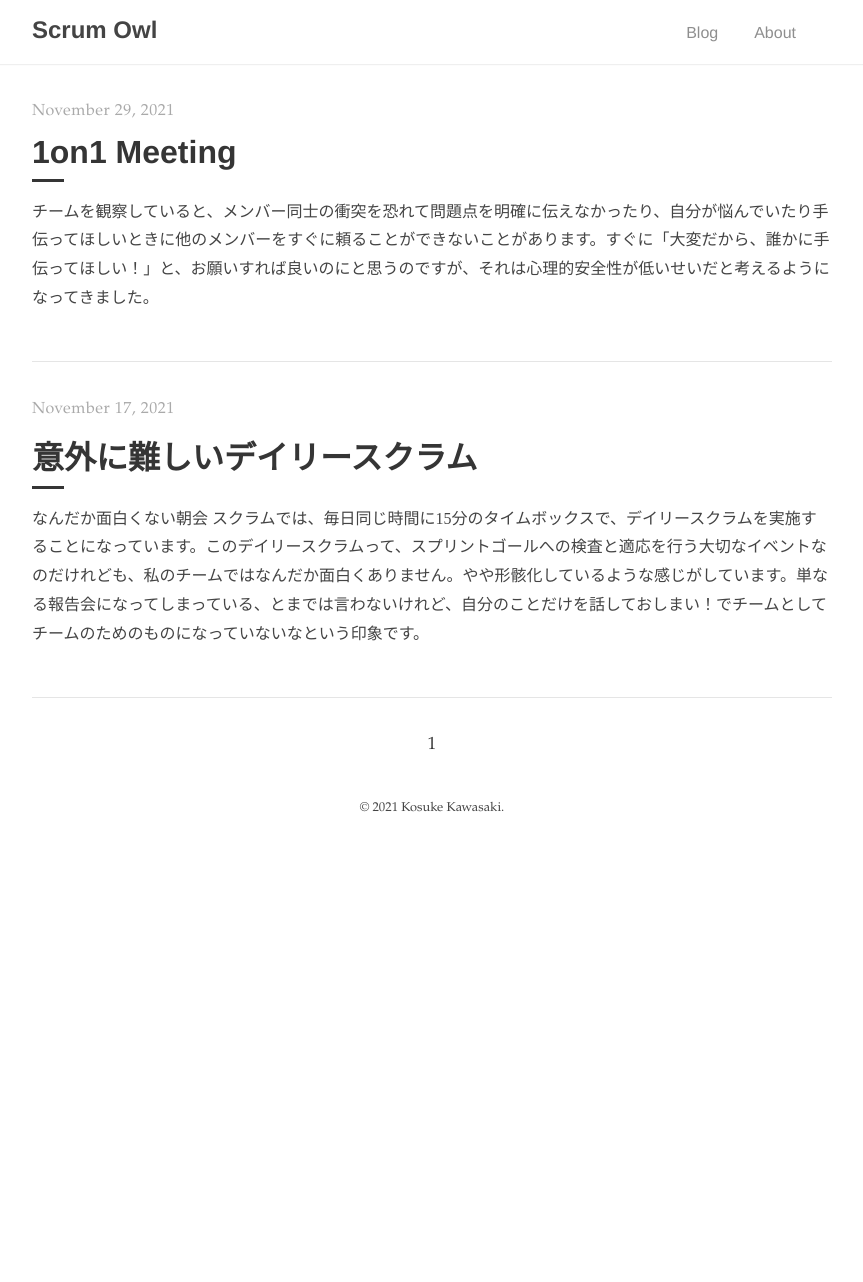
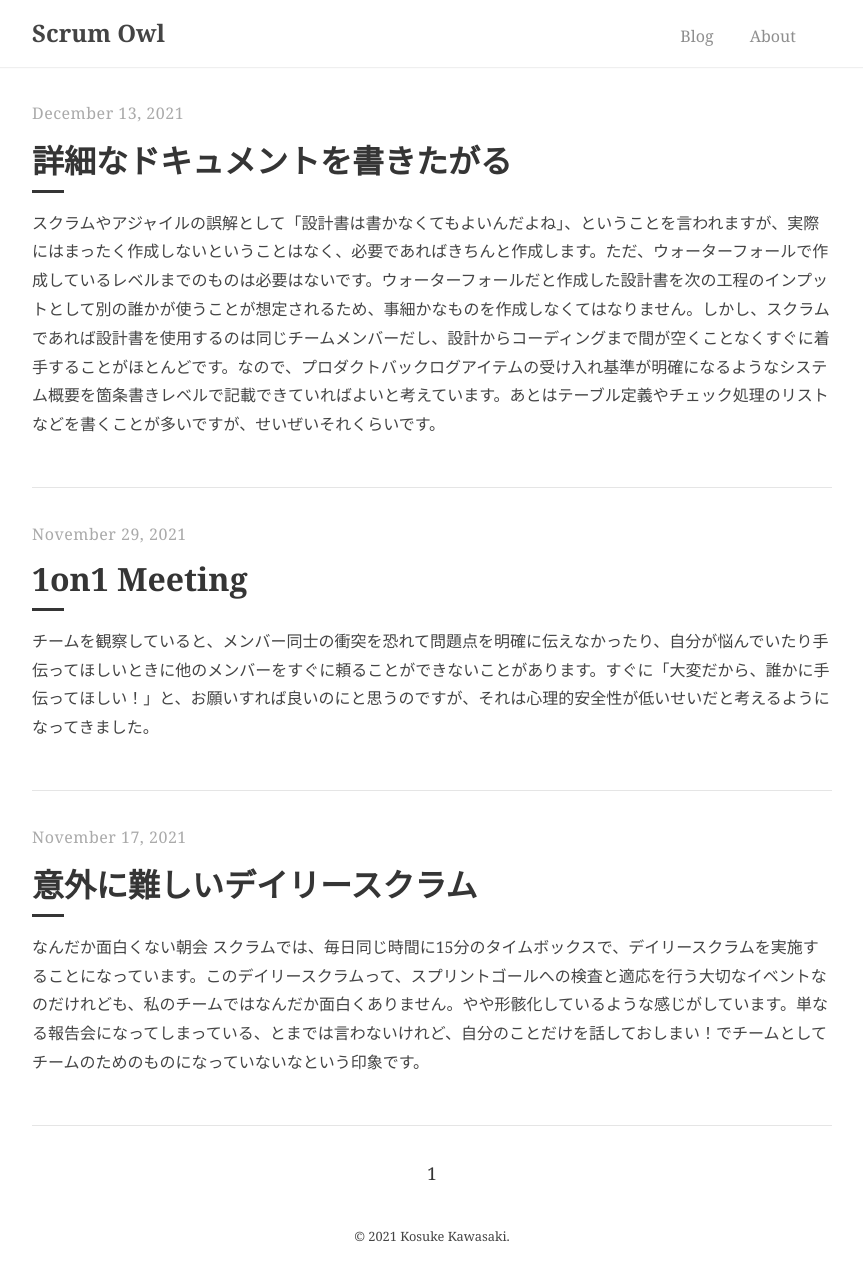
Before and after one commit to kosukekawasaki/kosukekawasaki.github.io, a Jekyll site: the page built from index.html, in a window 1280 px wide. Shown: the whole page, without its empty margins (208-1071 px from the left). Built offline with Jekyll 4.4.1, drawn with Linux system fonts in a browser that asks for light colours; the list of posts is cut into pages by our own code; before the commit the page ends 900 px from its top, so only the background shows below that.

Commit message:
Develop (#6)
* aboutの見直し
* draft
* add blog

```diff
--- a/_pages/about.md
+++ b/_pages/about.md
@@ -5,11 +5,19 @@ permalink: /about/
 ---
 
 ## カワサキ コウスケ / Kosuke Kawasaki
-初めてのスクラム開発で、スクラム・アジャイルに魅了され、スクラムマスターとして活動中。
+初めてのスクラム開発でスクラムに惚れ込み、スクラムマスターとして活動中。
 
-* CSM, A-CSM
-* PMP
-* プロジェクトマネージャ
+### 取得した資格など
+情報処理技術者は会社の報奨金目当てで、一時期いっぱい取得しています。PMPはPMBOK 第5版のときに勉強したので、今となってはだいぶ異なっていますね。勉強し直しておきたいなとは思っています。
+
+* 情報処理技術者試験
+    * 基本情報技術者
+    * ソフトウェア開発技術者
+    * プロジェクトマネージャ
+    * ITストラテジスト
+    * システム監査技術者
+* PMP (Project Management Professional)
+* CSM (Certified ScrumMaster), A-CSM (Advanced Certified ScrumMaster)
 
 ご連絡は、Twitter [@scrumowl](https://twitter.com/scrumowl) まで。
 
--- /dev/null
+++ b/_posts/2021-12-13-detailed-design-documents.md
@@ -0,0 +1,40 @@
+---
+layout: post
+title: 詳細なドキュメントを書きたがる
+categories: scrum
+tags: event
+date: 2021-12-13
+#lastmod: 2021-11-28
+---
+スクラムやアジャイルの誤解として「設計書は書かなくてもよいんだよね」、ということを言われますが、実際にはまったく作成しないということはなく、必要であればきちんと作成します。ただ、ウォーターフォールで作成しているレベルまでのものは必要はないです。ウォーターフォールだと作成した設計書を次の工程のインプットとして別の誰かが使うことが想定されるため、事細かなものを作成しなくてはなりません。しかし、スクラムであれば設計書を使用するのは同じチームメンバーだし、設計からコーディングまで間が空くことなくすぐに着手することがほとんどです。なので、プロダクトバックログアイテムの受け入れ基準が明確になるようなシステム概要を箇条書きレベルで記載できていればよいと考えています。あとはテーブル定義やチェック処理のリストなどを書くことが多いですが、せいぜいそれくらいです。
+<!--more-->
+
+また、ウォーターフォールとの大きな違いとして、一般的には設計書を納品するつもりがないということが一番大きいかもしれません。（どのような契約とするかにもよりますが）設計書を作成してユーザーにレビューし、最終的に納品する必要があれば、文書として体裁を整える必要があるし必要以上に手間がかかってしまいます。そこで、設計書はコーディングがスムーズに進めることができるようなメモ書き程度のもの、という位置付けで作成することにしていました。
+
+スクラムによる開発が始まって半年ぐらい経過したとき、チームの自主性を考えて設計書のレビュー等には参加していなかったのですが、たまには参加してみようと思って参加しました。そこで確認した設計書は、当初考えていた想定よりもずっと詳細なものができていました。文書の体裁としては箇条書きを中心とした簡素な感じではありましたが、記述レベルはかなり詳細なもので、ウォーターフォールで作るようなレベルのものです。
+
+作成して困ることはないでしょうけれど、スクラムで開発している以上やっぱり無駄な作業をしてしまっているので、チームに確認してみたところ以下のような理由でした。
+
+* レビューなどで他の人に説明するとき記載がないとツッコまれるため、あらかじめ詳細に書くようになった
+* どういう風にコーディングするか分からなかったため、設計書を作成する時にコーディング方法を調査し、その結果を設計書としてまとめていた
+
+なるほどね、簡単なものから段々と詳細な設計書へ進化（退化？）していったと。
+
+設計書はそんなに詳細に書く必要はないよ、というのは簡単だし、きっと冒頭に書いたような誤解を招くので、スクラムで設計書を作成する意味をチームに考えてもらうことにした。ウォーターフォールではなぜ詳細な設計書が必要なんだろう、スクラムではどうだろう、スクラムとして必要な設計書のレベルはなんだろう。そんなことを話あってもらい、次のような結論になりました。
+
+* コーディングするときに困らない程度の設計書を作成
+  * メモ書き程度でよい
+  * テーブル定義は必要
+  * 入力チェックは必要
+* 必要があれば、設計書の説明を対面で実施する
+* コーディング方法の調査は、そもそもスプリント開始前に必要
+  * Definition of Readyを作成すべき
+
+一番最後に書いた、「Definition of Ready」はいままで特に作成してはいなかったんだけど、どうやって実現するのか分からないままスプリントに入ってしまうこともあり、Doneに持っていくことができないような問題もあったので、改めて定義しておこうということになりました。
+
+開発者は、設計書なんて作りたくないものだとばかり思っていましたが、そんなこともなかったんだと驚きもありました。（私自身がそう思っていた一番のタイプですが）また、結局のところアジャイルマニフェストでうたわれている次の一文の通りなんだなと認識しました。
+
+> 包括的なドキュメントよりも動くソフトウェア<br>
+> [https://agilemanifesto.org/iso/ja/manifesto.html](https://agilemanifesto.org/iso/ja/manifesto.html)
+
+今回決めた方針でもうしばらく経っていますが、今まで以上にスムーズに進めることができているかなと思っています。
--- a/_sass/tale/_variables.scss
+++ b/_sass/tale/_variables.scss
@@ -11,10 +11,9 @@ $shadow-color: rgba(0, 0, 0, .2) !default;
 $code-color: #bf616a !default;
 
 // Fonts
-//$serif-primary: 'Libre Baskerville', 'Times New Roman', Times, serif !default;
-$serif-primary: eorgia, '游明朝', YuMincho, 'Hiragino Mincho ProN', Meiryo, serif !default;
-$serif-secondary: Palatino, 'Palatino LT STD', 'Palatino Linotype', 'Book Antiqua', 'Georgia', serif !default;
-$sans-serif: 'Helvetica Neue', 'Segoe UI', Helvetica, Arial, sans-serif !default;
+$serif-primary: Georgia, '游明朝', YuMincho, 'Hiragino Mincho ProN', Meiryo, serif !default;
+$serif-secondary: Georgia, '游明朝', YuMincho, 'Hiragino Mincho ProN', Meiryo, serif !default;
+$sans-serif: Georgia, '游明朝', YuMincho, 'Hiragino Mincho ProN', Meiryo, serif !default;
 $monospaced: Menlo, Monaco, monospace !default;
 
 @mixin box-sizing($type: border-box) {
```
